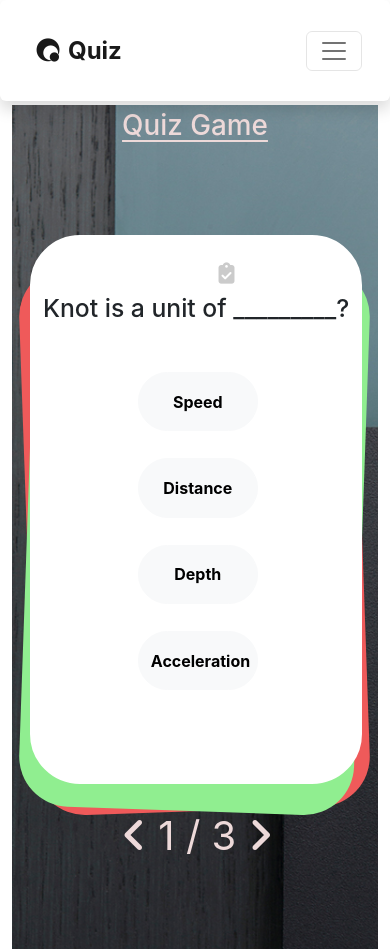
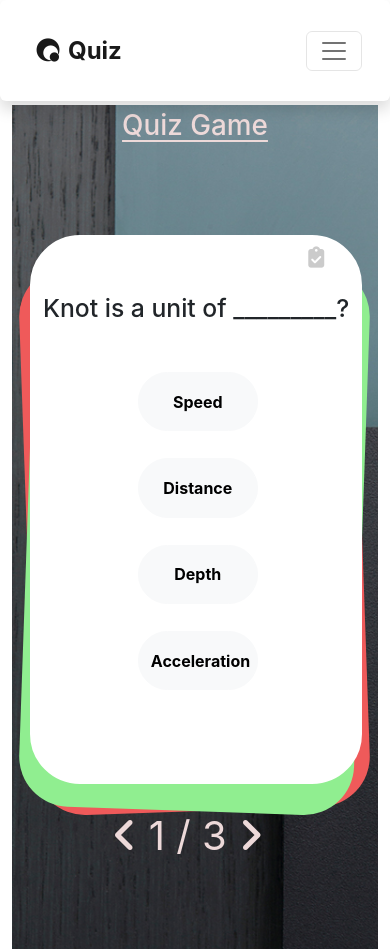
Before and after one commit to Priyanshupuri0/Quiz_Website, a React (Create React App) app: page / in a window 390 px wide. Built offline with nearby package versions, Linux system fonts and the light colour scheme.

Commit message:
media query changes for mobile compatibility

```diff
--- a/src/design.css
+++ b/src/design.css
@@ -135,6 +135,7 @@ li.tab:hover {
 .showScore:hover {
     opacity: 1;
 }
+
 @keyframes success {
     0% {
         transform: rotate(0deg);
@@ -208,7 +209,7 @@ li.tab:hover {
     .question-number {
         font-size: 40px;
         top: 105%;
-        left: 27%;
+        left: 24%;
     }
     .Score_holder {
         width: 46vh;
@@ -216,4 +217,12 @@ li.tab:hover {
         left: 1%;
         top: 40vh;
     }
+    .showScore {
+        top: 1vh;
+        left: 70vw;
+    }
+    body {
+        overflow-y: visible;
+        overflow-x: visible;
+    }
 }
```
